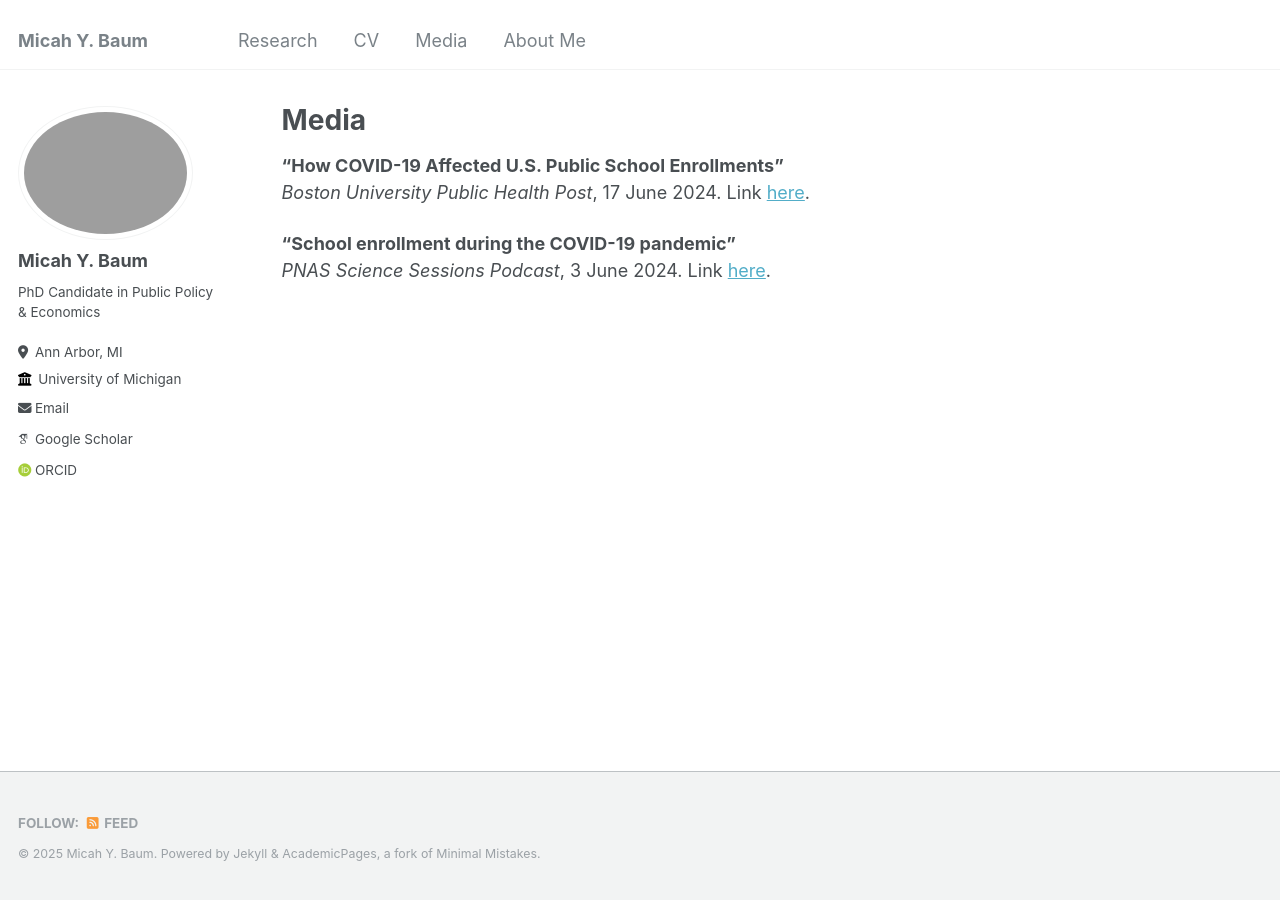
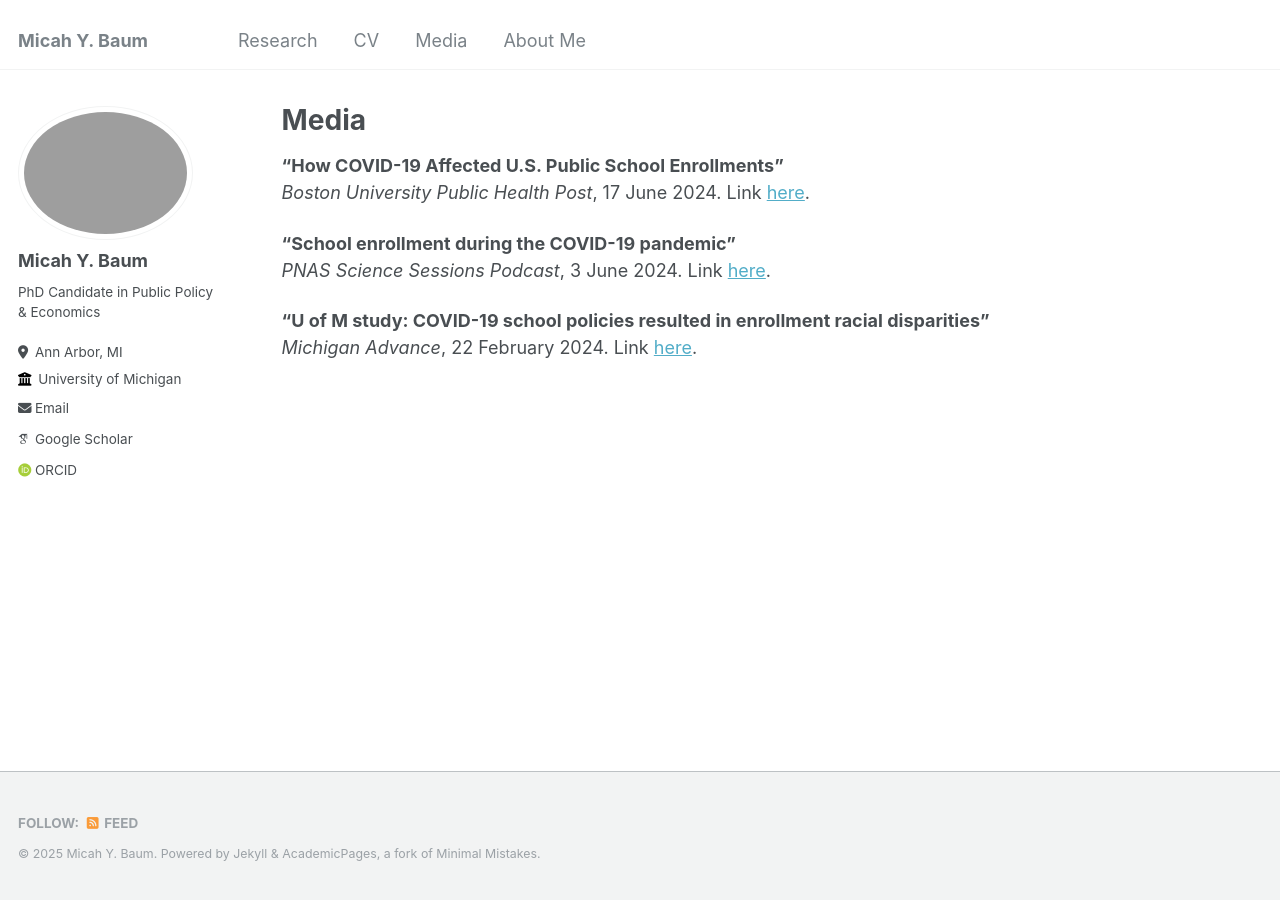
Before and after one commit to micah-baum/micah-baum.github.io, a Jekyll site: the page built from _pages/media.md, in a window 1280 px wide. Built offline with Jekyll 4.4.1, drawn with Linux system fonts in a browser that asks for light colours; some web fonts are replaced.

Commit message:
Update media.md

```diff
--- a/_pages/media.md
+++ b/_pages/media.md
@@ -13,3 +13,7 @@ _Boston University Public Health Post_, 17 June 2024. Link <a href="https://publ
 
 **"School enrollment during the COVID-19 pandemic"** <br>
 _PNAS Science Sessions Podcast_, 3 June 2024. Link <a href="https://www.pnas.org/post/podcast/school-enrollment-during-covid-19-pandemic" target="_blank">here</a>.
+
+
+**"U of M study: COVID-19 school policies resulted in enrollment racial disparities"** <br>
+_Michigan Advance_, 22 February 2024. Link <a href="https://michiganadvance.com/2024/02/22/u-of-m-study-covid-19-school-policies-resulted-in-enrollment-racial-disparities/" target="_blank">here</a>.
```
